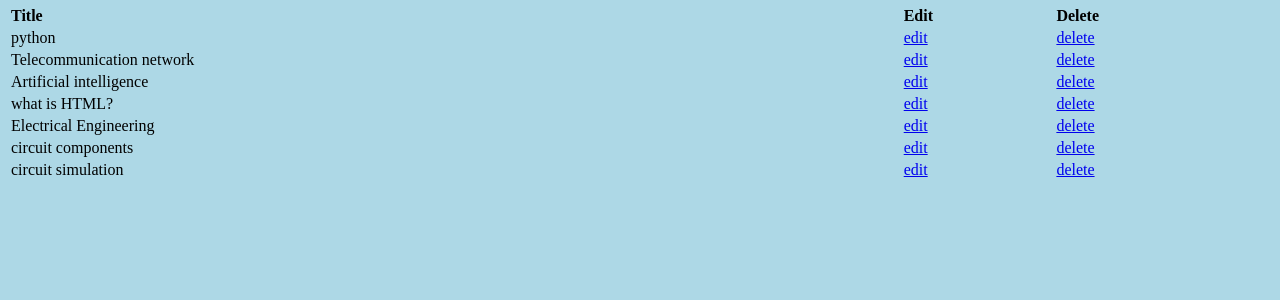
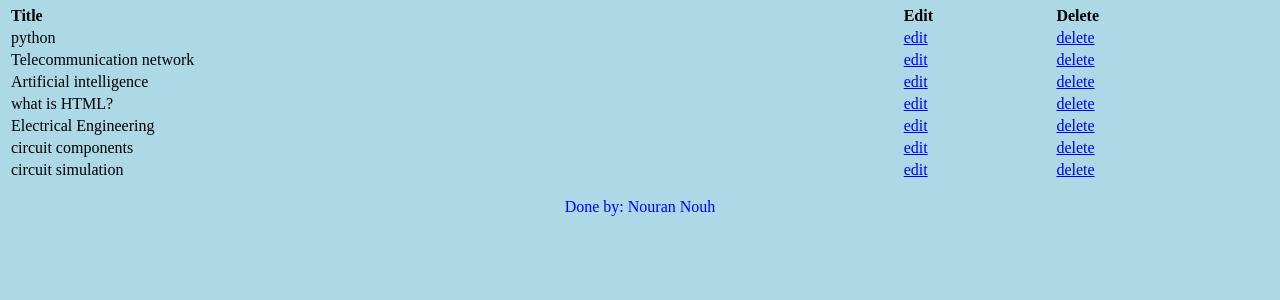
Before and after one commit to nouranHnouh/forums_flask, a Flask app: page / in a window 1280 px wide. Shown: the part 231-531 px from the top of the page. Run offline with Flask 2, Linux system fonts and the light colour scheme.

Commit message:
add my name

```diff
--- a/app/templates/index.html
+++ b/app/templates/index.html
@@ -31,6 +31,9 @@
 
 
 </table>
+<div>
+	<p id="footer"> Done by: Nouran Nouh </p>
+</div>
 
 </body>
 </html>
--- a/app/templates/topic_add.html
+++ b/app/templates/topic_add.html
@@ -29,7 +29,9 @@
 
 
 </form>
-
+<div>
+	<p id="footer"> Done by: Nouran Nouh </p>
+</div>
 
 </body>
 </html>
```
